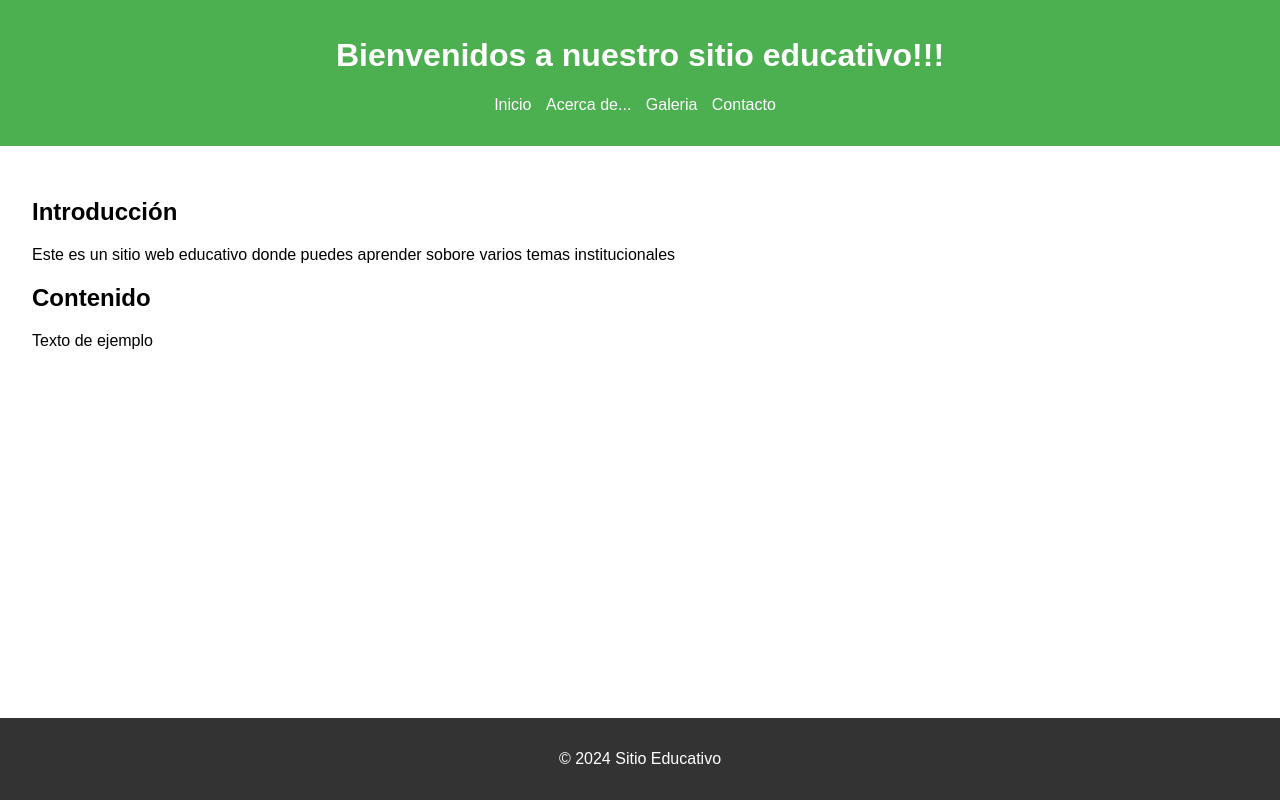
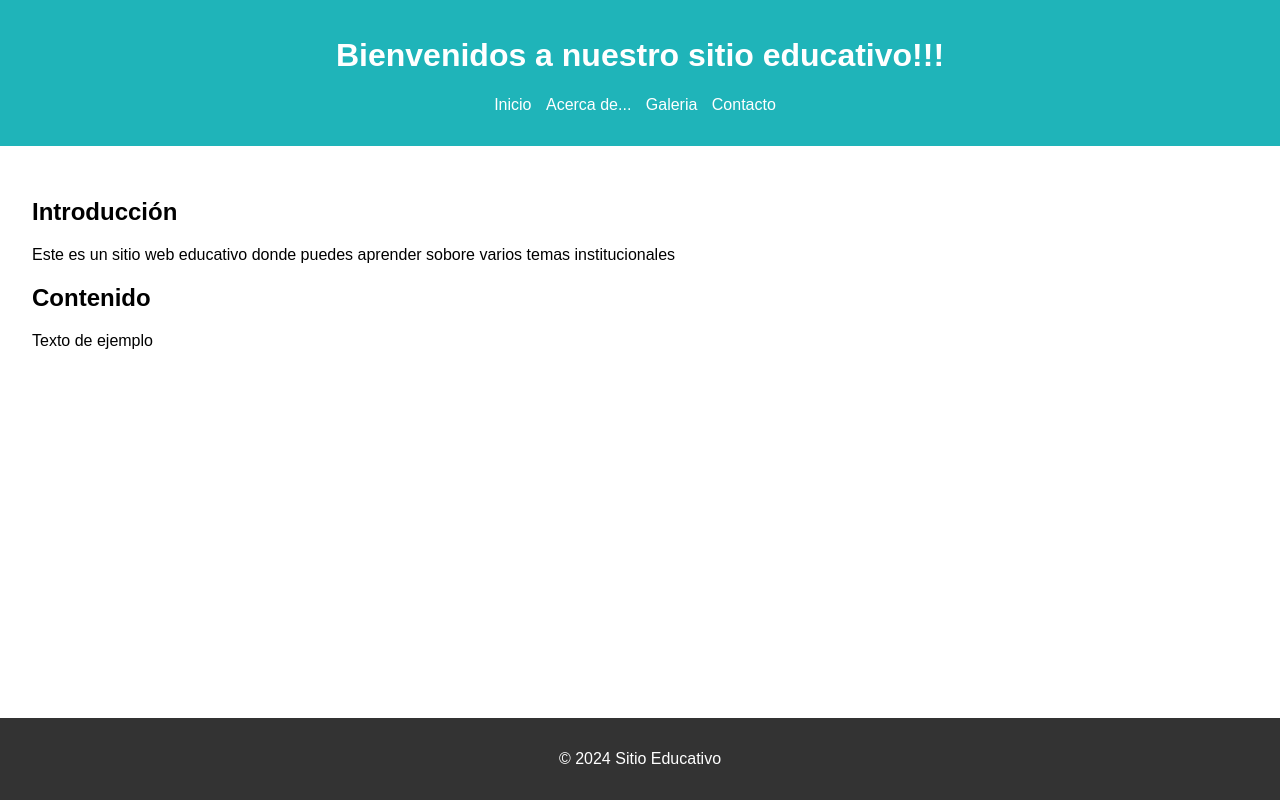
Before and after one commit to coby111/el_jalo, a plain HTML site: page index.html in a window 1280 px wide. Drawn offline with Linux system fonts and the light colour scheme.

Commit message:
Color del header cambiado

```diff
--- a/css/estilos.css
+++ b/css/estilos.css
@@ -13,7 +13,7 @@ a:hover {
 }
 
 header {
-    background-color: #4CAF50;
+    background-color: #1fb4b9;
     color: white;
     padding: 1em 0;
     text-align: center;
```
